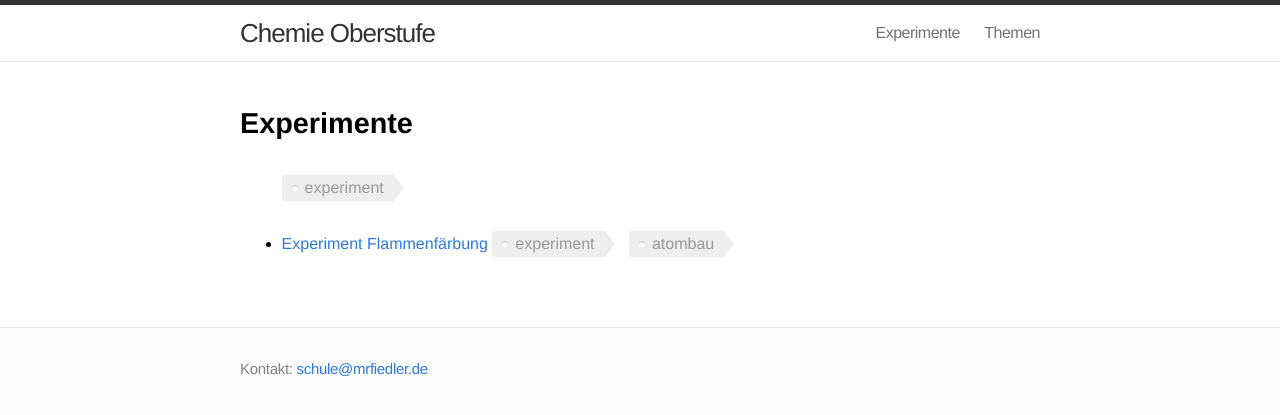
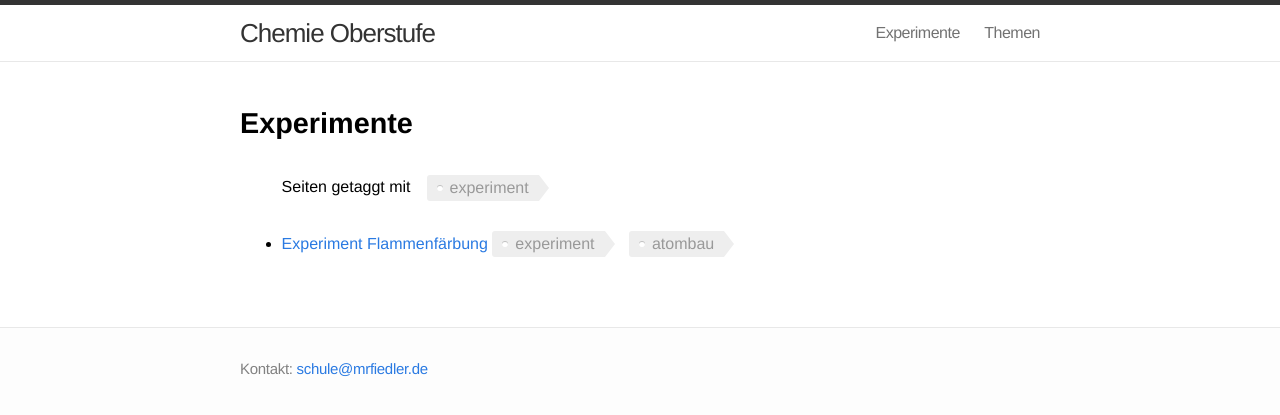
Before and after one commit to chemie-oberstufe/chemie-oberstufe.github.io, a Jekyll site: the page built from tags/experiment.md, in a window 1280 px wide. Shown: the top 415 px of the page. Built offline with Jekyll 4.4.1, drawn with Linux system fonts in a browser that asks for light colours.

Commit message:
small change

```diff
--- a/tags/experiment.md
+++ b/tags/experiment.md
@@ -41,6 +41,7 @@ The purpose of this snippet is to list all your posts posted with a certain tag.
 {% endcomment %}
 {% assign tag = "experiment" %}
 <ul class="tags">
+	<li style="float: left; margin-right: 1em;">Seiten getaggt mit</li>
 	<li class="tag">{{ tag }}</li>
 </ul>
 <ul>
```
